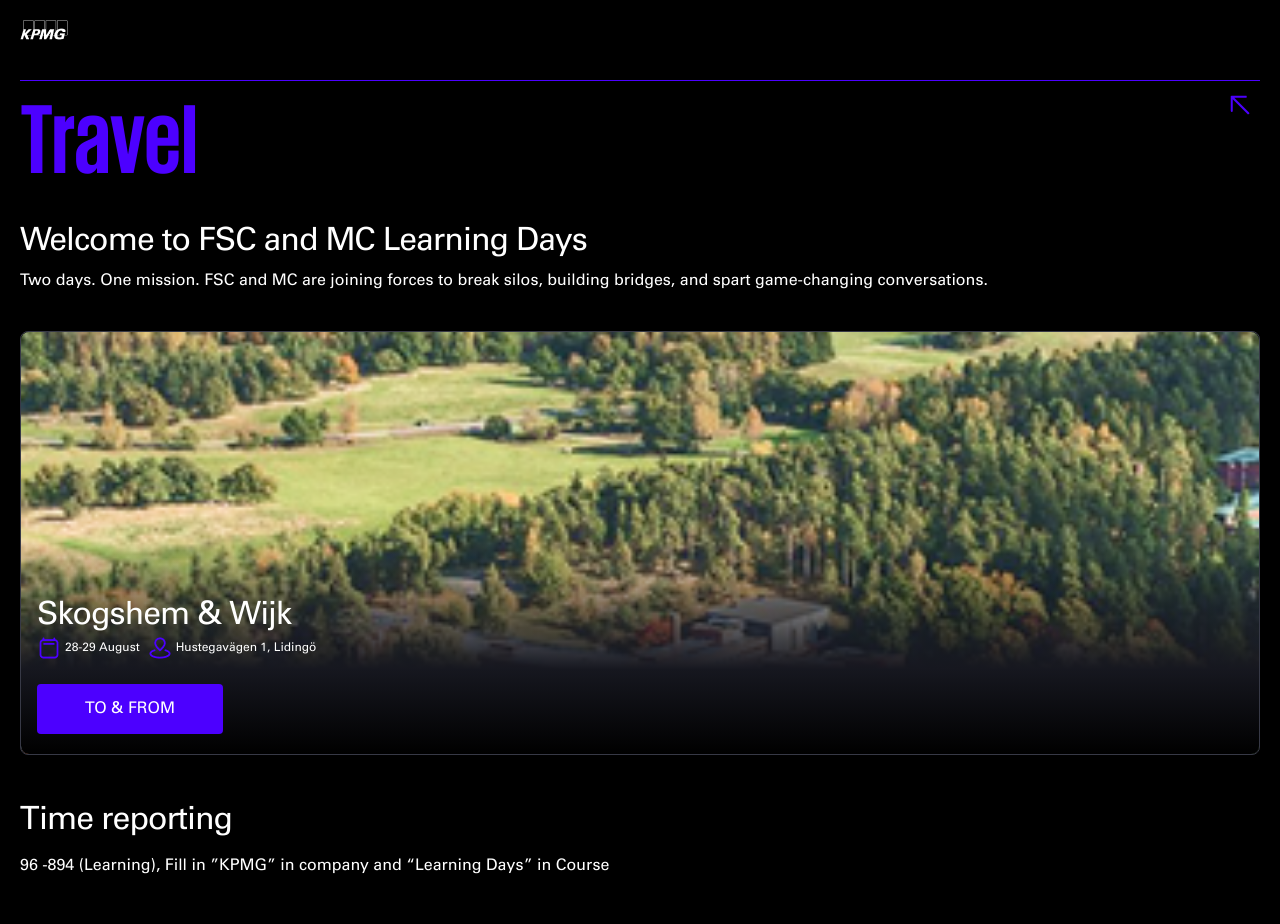
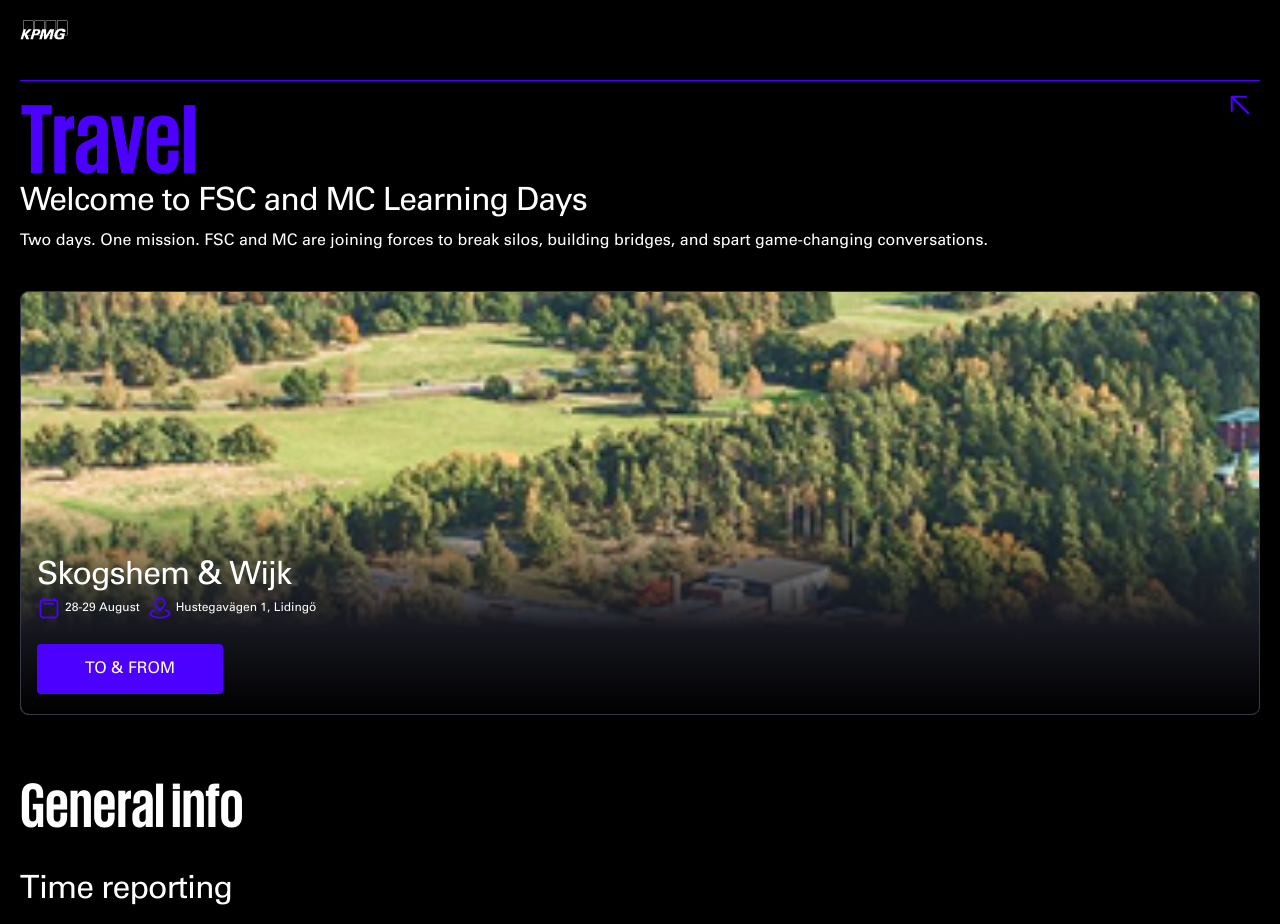
Before and after one commit to Customer-Transformation/LearningDays, a SvelteKit app: page /travel in a window 1280 px wide. Shown: the top 924 px of the page. Built offline with nearby package versions, Linux system fonts and the light colour scheme.

Commit message:
general info

```diff
--- a/src/routes/travel/+page.svelte
+++ b/src/routes/travel/+page.svelte
@@ -115,6 +115,8 @@
         <button class="card-button" onpointerdown={() => goto(resolve("/travel/directions"))}>TO & FROM</button>
     </div>
 
+    <h2>General info</h2>
+
     <div class="info">
         <h3>Time reporting</h3>
         <p>96 -894 (Learning), Fill in ”KPMG” in company and “Learning Days” in Course</p>
@@ -166,13 +168,18 @@
 <FooterNav previousPage={pages[1]} nextPage={pages[3]}/>
 
 <style>
-    .container {
+    /* .container {
         display: flex; flex-direction: column; gap: 40px;
-    }
+    } */
 
     .welcome {
         display: flex; flex-direction: column; gap: 10px;
 
+    }
+
+    h2 {
+        margin-top: 48px;
+        font-size: 64px;
     }
 
     h3 {
@@ -186,6 +193,8 @@
     }
 
     .card {
+        margin-top: 40px;
+
         position: relative;
         height: 424px;
         border-radius: 8px;
@@ -236,7 +245,7 @@
 
 
     .info {
-        margin-top: 8px;
+        margin-top: 32px;
         display: flex; flex-direction: column; gap: 16px;
     }
 
@@ -245,7 +254,7 @@
     }
 
     .rooms {
-        margin-top: 8px;
+        margin-top: 80px;
         height: 303px;
         border-radius: 8px;
         border: 1px solid #373946;
```
